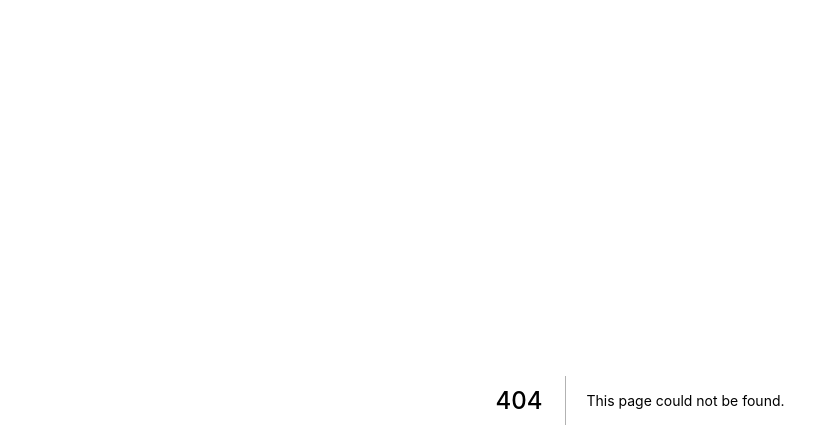
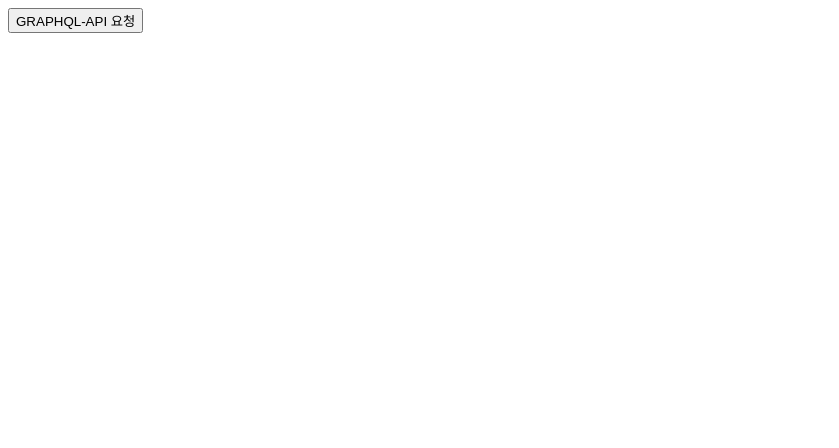
Before and after one commit to justdoplzz/class, a Next.js app: page /section04/04-03-graphql-mutation-args in a window 1280 px wide. Before the commit this address had no page. Shown: the top 448 px of the page, without its empty margins (0-839 px from the left). Built offline with nearby package versions, Linux system fonts and the light colour scheme.

Commit message:
[section04-03] graphql - mutation-args

```diff
--- /dev/null
+++ b/pages/section04/04-03-graphql-mutation-args/index.js
@@ -0,0 +1,29 @@
+import { gql, useMutation } from "@apollo/client"
+
+const graphqlSetting = gql`
+    mutation createBoard($writer:String, $title: String, $contents: String){
+        createBoard(writer: $writer, title: $title, contents: $contents){
+            _id
+            number
+            message
+        }
+    }
+`
+export default function GraphqlMutationArgsPage(){
+    const [myFunction] = useMutation(graphqlSetting)
+
+    const onClickSubmit = async () => {
+        const result = await myFunction({
+            variables: {            // variables : $ 역할 함
+                writer: "맹구",
+                title: "안녕하세요",
+                contents: "맹구에요"
+            }
+        })
+        console.log(result)
+    }
+
+    return(
+        <button onClick={onClickSubmit}>GRAPHQL-API 요청</button>
+    )
+}
```
